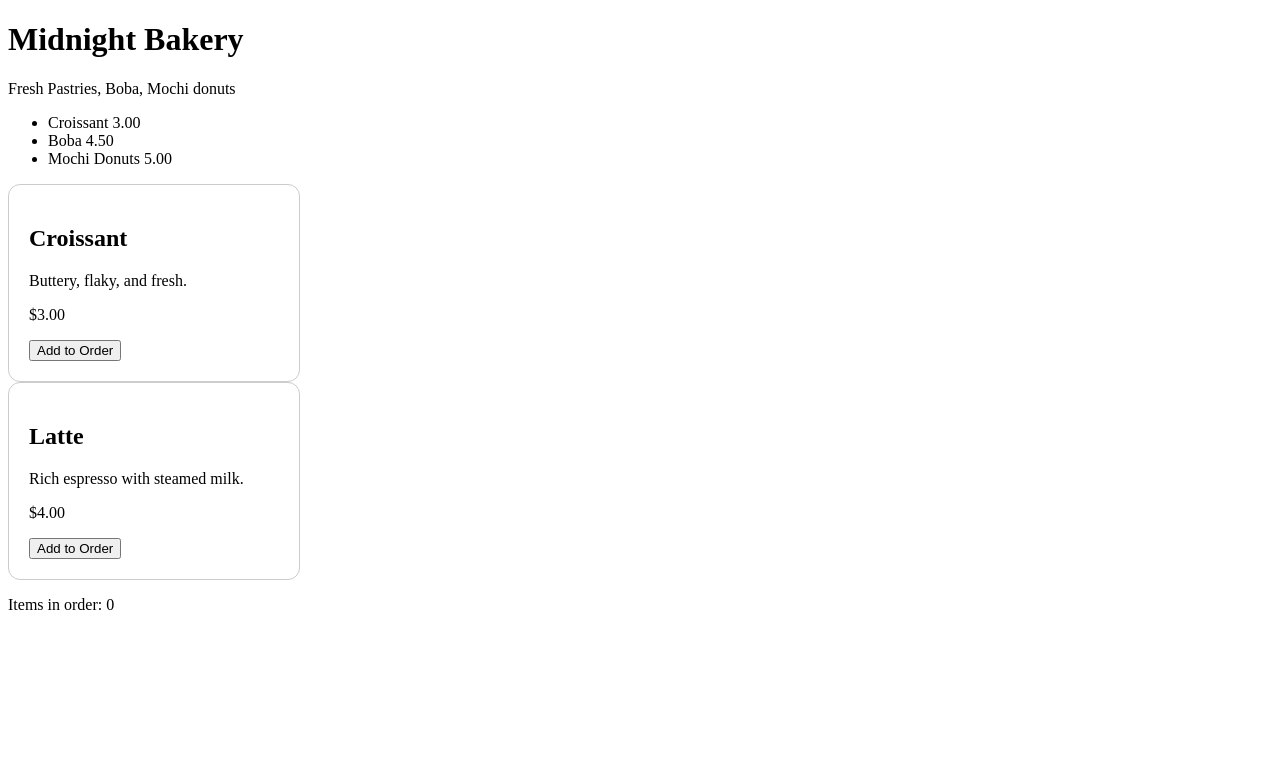
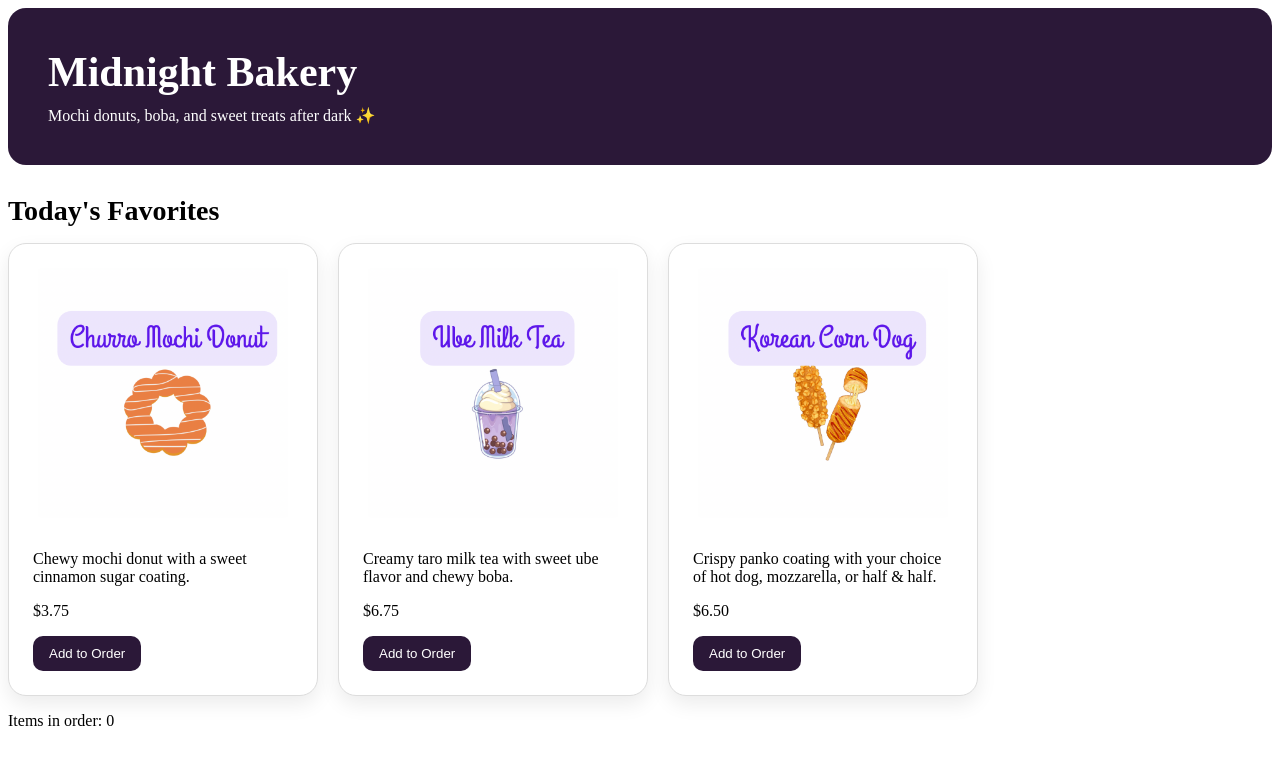
Before and after one commit to LaniCyberCoco/midnight-bakery, a plain HTML site: page index.html in a window 1280 px wide. Drawn offline with Linux system fonts and the light colour scheme.

Commit message:
style featured menu and add product images

```diff
--- a/index.html
+++ b/index.html
@@ -7,26 +7,35 @@
     <link rel="stylesheet" href="styles.css">
 </head>
 <body>
-<h1> Midnight Bakery</h1>
-<p> Fresh Pastries, Boba, Mochi donuts</p>
-<ul>
-    <li>Croissant 3.00</li>
-    <li>Boba 4.50</li>
-    <li>Mochi Donuts 5.00</li>
-</ul>
+<section class="hero">
+  <h1>Midnight Bakery</h1>
+  <p>Mochi donuts, boba, and sweet treats after dark ✨</p>
+</section>
+<h2 class="section-title">Today's Favorites</h2>
+<div class="product-grid">
 <div class="product-card">
-  <h2>Croissant</h2>
-  <p>Buttery, flaky, and fresh.</p>
-  <p>$3.00</p>
+<img src="images/churro-mochi.png" alt="Croissant" class="product-image">
+<p>Chewy mochi donut with a sweet cinnamon sugar coating.</p>
+<p>$3.75</p>
+    <button class="add-to-order">Add to Order</button>
+</row>
+
+  </div>
+  <div class="product-card">
+<img src="images/ube-tea.png" alt="Tea" class="product-image">
+<p>Creamy taro milk tea with sweet ube flavor and chewy boba.</p>
+<p>$6.75</p>
   <button class="add-to-order">Add to Order</button>
 </div>
-
 <div class="product-card">
-  <h2>Latte</h2>
-  <p>Rich espresso with steamed milk.</p>
-  <p>$4.00</p>
-  <button class="add-to-order">Add to Order</button>
+<img src="images/korean-dog.png" alt="Korean Corn Dog" class="product-image">
+  <p>Crispy panko coating with your choice of hot dog, mozzarella, or half & half.</p>
+  <p>$6.50</p>
+<button class="add-to-order">Add to Order</button>
+</row>
 </div>
+</div>
+</section>
 
 <p>Items in order: <span id="orderCount">0</span></p>
 
--- a/styles.css
+++ b/styles.css
@@ -1,6 +1,59 @@
 .product-card {
-  border: 1px solid #ccc;
-  padding: 20px;
-  width: 250px;
+  border: 1px solid #ddd;
+  padding: 24px;
+  width: 260px;
+  border-radius: 18px;
+  background: white;
+  box-shadow: 0 8px 20px rgba(0, 0, 0, 0.08);
+}
+.hero {
+  background-color: #2b1838;
+  color: white;
+  padding: 40px;
+  border-radius: 18px;
+  margin-bottom: 30px;
+}
+
+.hero h1 {
+  margin: 0 0 10px;
+  font-size: 42px;
+}
+
+.hero p {
+  margin: 0;
+}
+.product-grid {
+  display: flex;
+  gap: 20px;
+  flex-wrap: wrap;
+}
+.product-image {
+  width: 100%;
+  height: auto;
+  border-radius: 18px;
+  margin-bottom: 16px;
+}
+.add-to-order {
+  background-color: #2b1838;
+  color: white;
+  border: none;
+  padding: 10px 16px;
+  border-radius: 10px;
+  cursor: pointer;
+}
+
+.add-to-order:hover {
+  opacity: 0.85;
+}
+.product-image {
+  width: 100%;
+  height: 250px;
+  object-fit: contain;
   border-radius: 12px;
+  margin-bottom: 12px;
 }
+.section-title {
+  margin-top: 30px;
+  margin-bottom: 16px;
+  font-size: 28px;
+}
```
Also changed, not shown: images/churro-mochi.png (added), images/croissant.png (added), images/korean-dog.png (added), images/latte.png (added), images/ube-tea.png (added), 2 other files.
